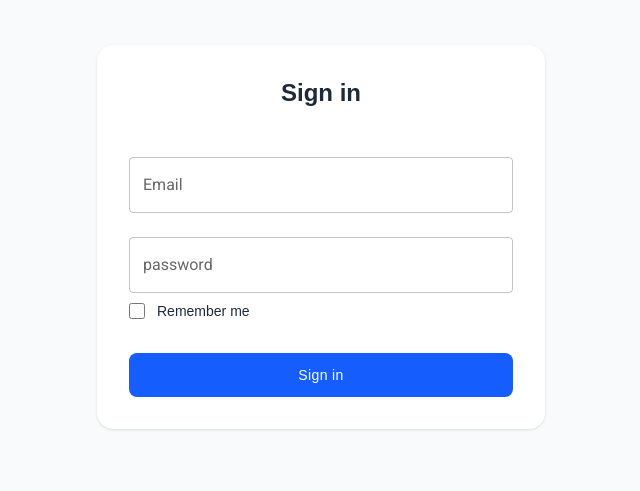
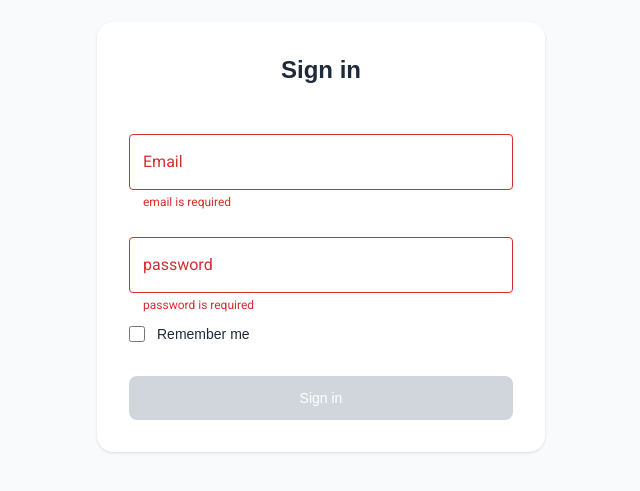
Before and after one commit to yanpingyuan/mrrs, a Next.js app in the folder mrrm-web/: page /login in a window 1280 px wide. Shown: the part 163-654 px from the top of the page, without its empty margins (319-959 px from the left). Built offline with nearby package versions, Linux system fonts and the light colour scheme; what @mui/material-nextjs would draw is missing.

Commit message:
add validate for login

```diff
--- a/mrrm-web/src/app/component/auth/login.tsx
+++ b/mrrm-web/src/app/component/auth/login.tsx
@@ -2,8 +2,10 @@
 
 import useLocalStorage from "@/app/hooks/useLocalStorage";
 import TextField from "@mui/material/TextField";
+import { error } from "console";
 import { useRouter } from "next/navigation";
 import { useEffect, useState } from "react";
+import validator from "validator";
 
 // Custom hook to use local storage
 
@@ -12,22 +14,31 @@ export default function LoginForm() {
     const router = useRouter();
     const [formData, setFormData] = useState({ email: '', password: '' });
     const [errors, setErrors] = useState({ email: '', password: '' });
+    const [isFormValid, setIsFormValid] = useState(false);
 
     const handleChange = (e:  any) => {
         e.preventDefault();
         setFormData({
             ...formData,
-            [e.target.name]: e.target.value
+            [e.target.name]: e.target.value,
         });
+
     }
 
+    useEffect(() => {
+        validate();
+    }, [formData]);
+
+    useEffect(() => {
+        setIsFormValid(errors.email === '' && errors.password === '');
+    }, [errors]);
+
     const validate = () => {
-        // let tempErrors = {email: '', password: ''};
-        // tempErrors.email = formData.email ? '' : 'Name is required';
-        // tempErrors.email = formData.email ? '' : 'Email is required';
-        // setErrors(tempErrors);
-        // return Object.values(tempErrors).every((x) => x === '');
-        return true;
+        let tempErrors = {email: '', password: ''};
+        tempErrors.email = formData.email&& validator.isEmail(formData.email) ? '' : 'email is required';
+        tempErrors.password = formData.password && formData.password.length>0 ? '' : 'password is required';
+        setErrors(tempErrors);
+        console.log(errors);
     };
 
     const handleSubmit = async (e: React.FormEvent<HTMLFormElement>) => {
@@ -74,6 +85,8 @@ export default function LoginForm() {
                                 // helperText={errors.email}
                                 fullWidth
                                 margin="normal"
+                                error={errors.email === "" ? false : true}
+                                helperText={errors.email}
                             />
                             <TextField
                             type="password"
@@ -85,6 +98,8 @@ export default function LoginForm() {
                                 // helperText={errors.password}
                                 fullWidth
                                 margin="normal"
+                                error={formData.password === "" ? true : false}
+                                helperText={errors.password }
                             />
 
                             <div className="flex flex-wrap items-center justify-between gap-4">
@@ -97,7 +112,11 @@ export default function LoginForm() {
                             </div>
 
                             <div className="!mt-8">
-                                <button type="submit" className="w-full py-3 px-4 text-sm tracking-wide rounded-lg text-white bg-blue-600 hover:bg-blue-700 focus:outline-none">
+                                <button type="submit"
+                                    className={`w-full py-3 px-4 text-sm  rounded-lg text-white bg-blue-600 hover:bg-blue-700 focus:outline-none ${isFormValid ? "bg-blue-600" : "bg-gray-300"}`}
+
+                                   disabled={!isFormValid}
+                                >
                                     Sign in
                                 </button>
                             </div>
```
